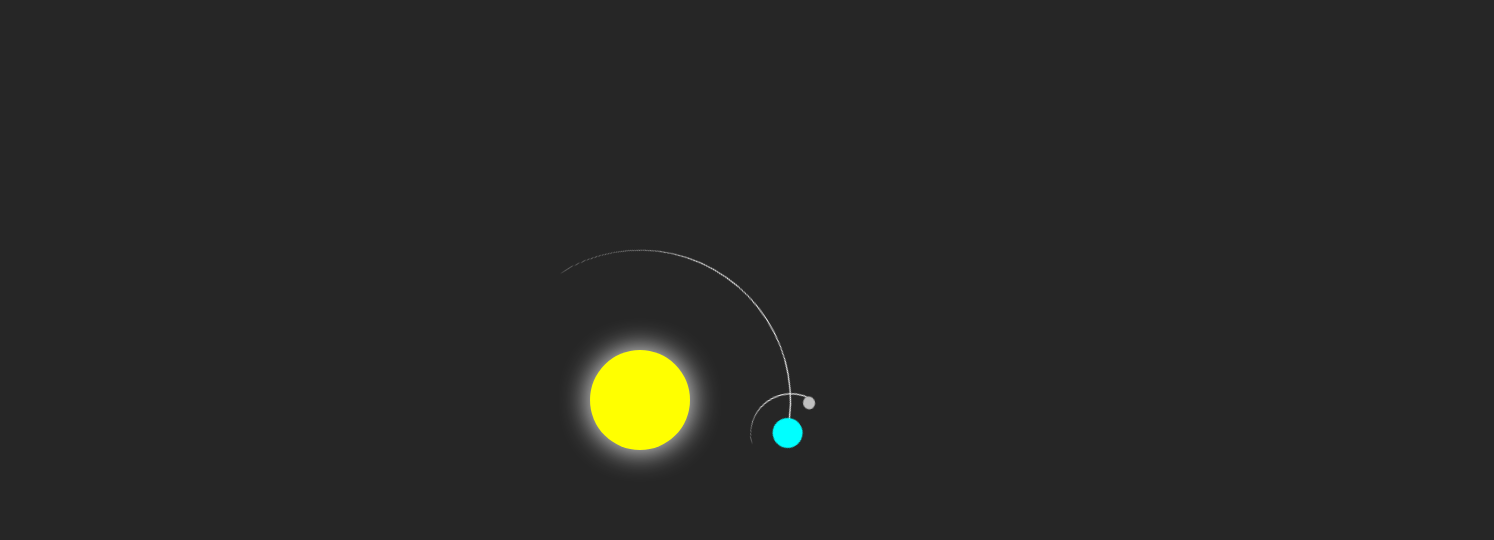
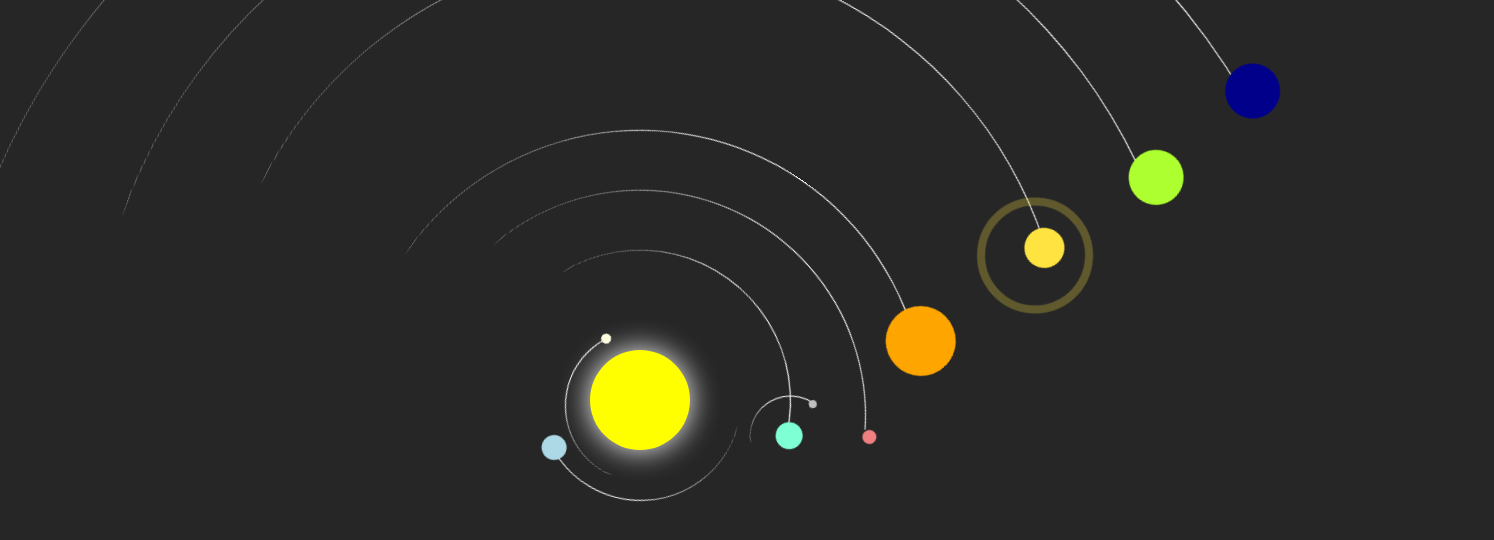
Before and after one commit to caiochibantemilani/computacao_grafica_fisica, a React (Create React App) app in the folder seminario-master/: page /sistemaSolar in a window 1280 px wide. Shown: the top 540 px of the page, 1494 px wide, since content can reach past the window. Built offline with nearby package versions, Linux system fonts and the light colour scheme.

Commit message:
Update sistema_solar.css

```diff
--- a/seminario-master/src/pages/sistema_solar.css
+++ b/seminario-master/src/pages/sistema_solar.css
@@ -1,13 +1,6 @@
-html {
-    font-size: 1rem;
+body {
+    background-color: black !important;
 }
-
-/*Aqui estou pintando o fundo e retirando qualquer tipo de barra de rolagem, até pq o site é estático*/
-body {
-    background-color: black;
-    overflow: hidden;
-}
-
 /*Quando a legenda aparecer na tela, preciso que a tela seja dividida, então estou organizando a tela por linhas,
 ou seja, tudo na mesma linha, estou colocando tbm, uma transição de 2 segundos, para as animações acontecerem de forma suave*/
 .tela_dividida {
@@ -15,7 +8,6 @@ ou seja, tudo na mesma linha, estou colocando tbm, uma transição de 2 segundos
     flex-direction: row;
     justify-content: center;
 }
-
 /*Aqui estou centralizando todo o sistema solar e definindo seu tamanho*/
 .geral {
     margin: 0;
@@ -24,7 +16,6 @@ ou seja, tudo na mesma linha, estou colocando tbm, uma transição de 2 segundos
     align-items: center;
     justify-content: center;
 }
-
 /*Quando a tela fica dividida eu preciso que o tamanho e o sistema solar mudem, por isso que o geral
 se transforma no "geral_dividido"*/
 .geral_dividido {
@@ -35,7 +26,6 @@ se transforma no "geral_dividido"*/
     align-items: center;
     justify-content: center;
 }
-
 /*Aqui estou definindo a parte dos textos, cor de fundo, o mouse, largura e assim vai*/
 .contexto {
     cursor: default;
@@ -47,7 +37,6 @@ se transforma no "geral_dividido"*/
     padding: 10px 50px;
     border-radius: 50px;
 }
-
 /*Aqui estou definindo a parte dos textos, cor de fundo, o mouse, largura e assim vai*/
 .sistema_solar {
     font-size: 10px;
@@ -58,7 +47,6 @@ se transforma no "geral_dividido"*/
     flex-direction: column;
     align-items: center;
 }
-
 /*Aqui, bom, é literalmente o meu sol, tô declarando como ele é*/
 .sol {
     z-index: 100;
@@ -75,14 +63,35 @@ se transforma no "geral_dividido"*/
     box-shadow: 0 0 3em white;
     transition: 0.8s;
 }
-
 /*Como a terra e a lua tem algumas caracteristicas em comum, decidi juntar os dois, pra economizar palavras*/
-.terra, .lua {
+.mercurio, .venus, .terra, .lua, .marte, .jupiter, .saturno, .urano, .neptuno  {
     position: absolute;
     border-style: solid;
     border-color: white transparent transparent transparent;
     border-width: 0.1em 0.1em 0 0;
     border-radius: 50%;
+}
+
+.aneis {
+    position: absolute;
+    border-style: solid;
+    border-color: #ffe34144;
+    border-width: 0.8em 0.8em 0.8em 0.8em;
+    border-radius: 50%;
+}
+
+.mercurio {
+    top: 13em;
+    width: 15em;
+    height: 15em;
+    animation: orbita 10s linear infinite;
+}
+
+.venus {
+    top: 10em;
+    width: 20em;
+    height: 20em;
+    animation: orbita 15s linear infinite;
 }
 
 /*Aqui eu defino como é a órbita da terra*/
@@ -103,30 +112,130 @@ se transforma no "geral_dividido"*/
     animation: orbita 10s linear infinite;
 }
 
+.marte {
+    top: -1em;
+    width: 45em;
+    height: 45em;
+    animation: orbita 60s linear infinite;
+}
+
+.jupiter {
+    top: -7em;
+    width: 57em;
+    height: 57em;
+    animation: orbita 85s linear infinite;
+}
+
+.saturno {
+    top: -25em;
+    width: 85em;
+    height: 85em;
+    animation: orbita 110s linear infinite;
+}
+
+.aneis {
+    top: 83px;
+    right: 67px;
+    width: 10em;
+    height: 10em;
+    animation: orbita 10s linear infinite;
+}
+
+.urano {
+    top: -35em;
+    width: 110em;
+    height: 110em;
+    animation: orbita 150s linear infinite;
+}
+
+.neptuno {
+    top: -45em;
+    width: 140em;
+    height: 140em;
+    animation: orbita 200s linear infinite;
+}
+
+
 /*Aqui eu começo a fazer as bolinhas, que mais para frente vão virar nossos planetinhas*/
-.terra::before, .lua::before {
+.mercurio::before, .venus::before, .terra::before, .lua::before, .marte::before, .jupiter::before, .saturno::before, .urano::before, .neptuno::before {
     content: '';
     position: absolute;
     border-radius: 50%;
+}
+
+.mercurio::before {
+    top: 1.3em;
+    right: 2em;
+    width: 1em;
+    height: 1em;
+    background-color: lightyellow;
+}
+
+.venus::before {
+    top: 2em;
+    right: 1.5em;
+    width: 2.5em;
+    height: 2.5em;
+    background-color: lightblue;
 }
 
 /*Aqui eu crio a terra*/
 .terra::before {
     top: 2.8em;
     right: 2.8em;
-    width: 3em;
-    height: 3em;
-    background-color: aqua;
+    width: 2.7em;
+    height: 2.7em;
+    background-color: aquamarine;
 }
-
 /*Aqui eu crio a lua*/
 .lua::before {
     top: 0.8em;
     right: 0.8em;
-    width: 1.2em;
-    height: 1.3em;
+    width: 0.8em;
+    height: 0.8em;
     background-color: silver;
 }
+
+.marte::before {
+    top: 6em;
+    right: 5em;
+    width: 1.4em;
+    height: 1.4em;
+    background-color: lightcoral;
+}
+
+.jupiter::before {
+    top: 3em;
+    right: 6em;
+    width: 7em;
+    height: 7em;
+    background-color: orange;
+}
+
+.saturno::before {
+    top: 11em;
+    right: 10em;
+    width: 4em;
+    height: 4em;
+    background-color: #ffe341;
+}
+
+.urano::before {
+    top: 14em;
+    right: 11em;
+    width: 5.5em;
+    height: 5.5em;
+    background-color: greenyellow;
+}
+
+.neptuno::before {
+    top: 17em;
+    right: 17em;
+    width: 5.5em;
+    height: 5.5em;
+    background-color: darkblue;
+}
+
 
 /*Uma variável em CSS, vou usar ela pra fazer as órbitas*/
 @keyframes orbita {
@@ -134,14 +243,12 @@ se transforma no "geral_dividido"*/
         transform: rotate(360deg);
     }
 }
-
 /*Esse é o contrário da órbita, pra deixar parado*/
 @keyframes orbita-inversa {
     to {
         transform: rotate(-360deg);
     }
 }
-
 /*Esse centro, nada mais é do que as legendas dos planetas*/
 .centro_lua, .centro_terra, .centro_sol {
     border-radius: 10px;
@@ -155,24 +262,20 @@ se transforma no "geral_dividido"*/
     flex-direction: column;
     align-items: center;
 }
-
 /*Aqui eu defino a velocidade contrária da legenda da lua*/
 .centro_lua {
     margin: -10px 20px;
     animation: orbita-inversa 8.3333s linear infinite;
 }
-
 /*Aqui eu defino a velocidade contrária da legenda da terra*/
 .centro_terra {
     margin: 40px 30px;
     animation: orbita-inversa 50s linear infinite;
 }
-
 /*Aqui eu defino a velocidade contrária da legenda da terra*/
 .orbita_sol, .orbita_terra, .legenda_terra, .legenda_lua {
     position: absolute;
 }
-
 /*Estou definindo novamente as as órbitas, mas agora é para conseguir clicar e colocar
 legendas*/
 .orbita_sol {
@@ -182,13 +285,14 @@ legendas*/
     height: 30em;
     animation: orbita 50s linear infinite;
 }
-
 /*Aqui eu crio o campo para passar o mouse para a terra*/
 .legenda_terra, .legenda_lua {
     z-index: 100;
     cursor: pointer;
 }
-
+.legenda_terra_invisivel, .legenda_lua_invisivel {
+    cursor: default;
+}
 /*Aqui eu crio o campo para passar o mouse para a terra*/
 .legenda_terra {
     top: 25;
@@ -196,7 +300,6 @@ legendas*/
     width: 3.5em;
     height: 3.5em;
 }
-
 /*A órbita da terra seria a classe da lua, mas agora é para as legendas*/
 .orbita_terra {
     top: 0;
@@ -205,15 +308,13 @@ legendas*/
     height: 8em;
     animation: orbita 10s linear infinite;
 }
-
 /*Aqui eu crio a legenda para a lua*/
 .legenda_lua {
     top: 5px;
     right: 4px;
-    width: 2em;
-    height: 2em;
+    width: 1.5em;
+    height: 1.5em;
 }
-
 /*Criação do triângulo*/
 .ponta {
     position: absolute;
@@ -225,7 +326,6 @@ legendas*/
     transform: rotate(180deg);
     top: 11.5px;
 }
-
 /*Aqui fica o "sistema_solar"*/
 .legenda_sol {
     display: flex;
@@ -234,7 +334,6 @@ legendas*/
     top: -20px;
     align-items: center;
 }
-
 /*Aqui eu crio a legenda para o sol*/
 .centro_sol {
     color: white;
@@ -246,22 +345,10 @@ legendas*/
     flex-direction: column;
     align-items: center;
 }
-
-.gravityName{
-    align-items: flex-end;
-    color: white;
-}
-
-.simulacaobutton
 /*Quando eu clico no sol, a clase se transforma nessa, que faz ele crescer*/
 .crescer_sol {
     transform: scale(2.5);
 }
-
-.sumir{
-    display: none;
-}
-
 /*Quando eu clico no sol, a clase se transforma nessa, que faz ele crescer*/
 .crescer_terra {
     z-index: 100;
@@ -278,7 +365,6 @@ legendas*/
     transform: scale(2.5);
     transition: 0.8s;
 }
-
 /*Quando eu clico na lua, a clase se transforma nessa, que faz ele crescer*/
 .crescer_lua {
     z-index: 100;
@@ -295,30 +381,26 @@ legendas*/
     transform: scale(2.5);
     transition: 0.8s;
 }
-
 /*Aqui eu defino que as legendas não tem opacidade*/
 .centro_lua, .centro_sol, .centro_terra, .ponta {
     opacity: 0;
 }
-
+.centro_lua_invisivel, .centro_terra_invisivel {
+    cursor: default !important;
+    opacity: 0;
+}
 /*Aqui eu defino que as legendas da lua tem opacidade quando passa o mouse
 sobre a lua*/
 .legenda_lua:hover .centro_lua {
     opacity: 1 !important;
 }
-
 /*Aqui eu defino que as legendas da terra tem opacidade quando passa o mouse
 sobre a terra*/
 .legenda_terra:hover .centro_terra {
     opacity: 1 !important;
 }
-
 /*Aqui eu defino que todas as legendas tem opacidade quando passa o mouse
 sobre a lua*/
 .crescer_lua:hover .centro_sol, .crescer_lua:hover .ponta, .crescer_terra:hover .centro_sol, .crescer_terra:hover .ponta, .sol:hover .centro_sol, .sol:hover .ponta {
     opacity: 1 !important;
 }
-
-.contextoPlaneta{
-    display: none;
-}
```
